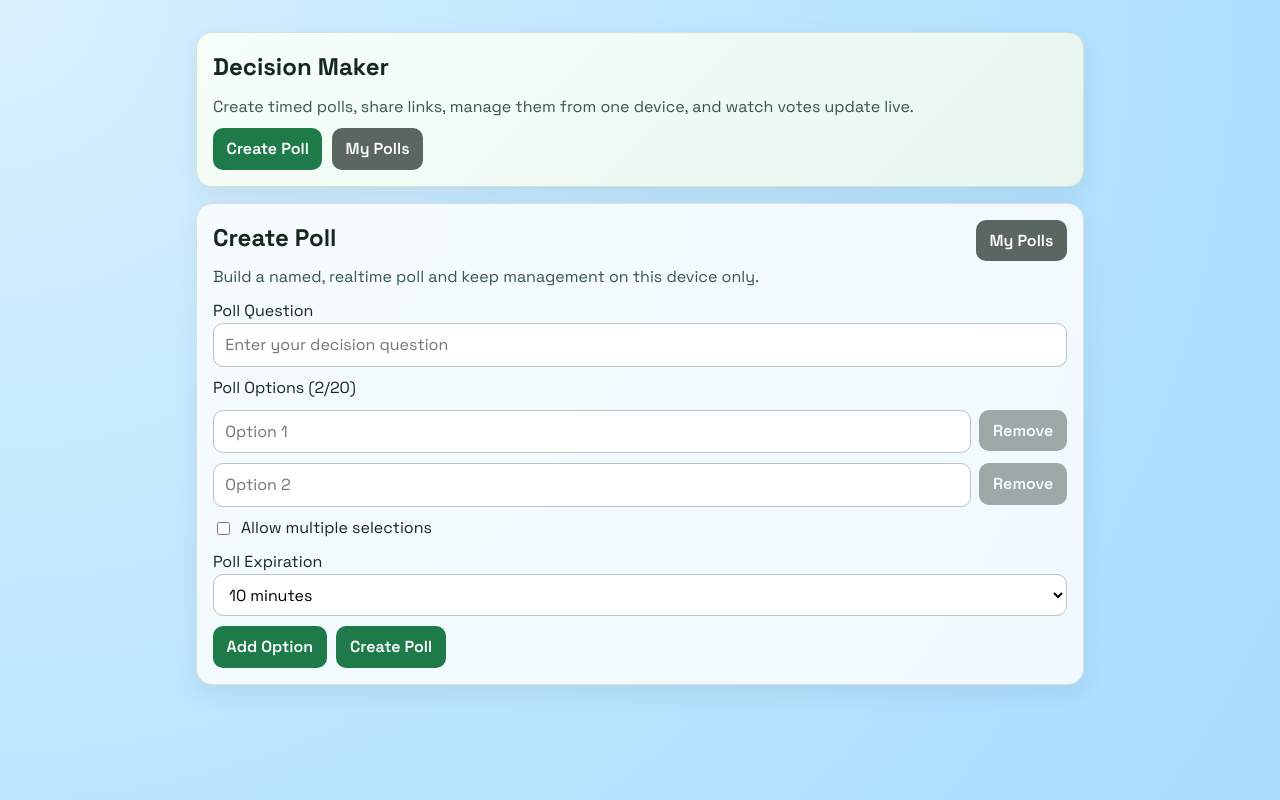
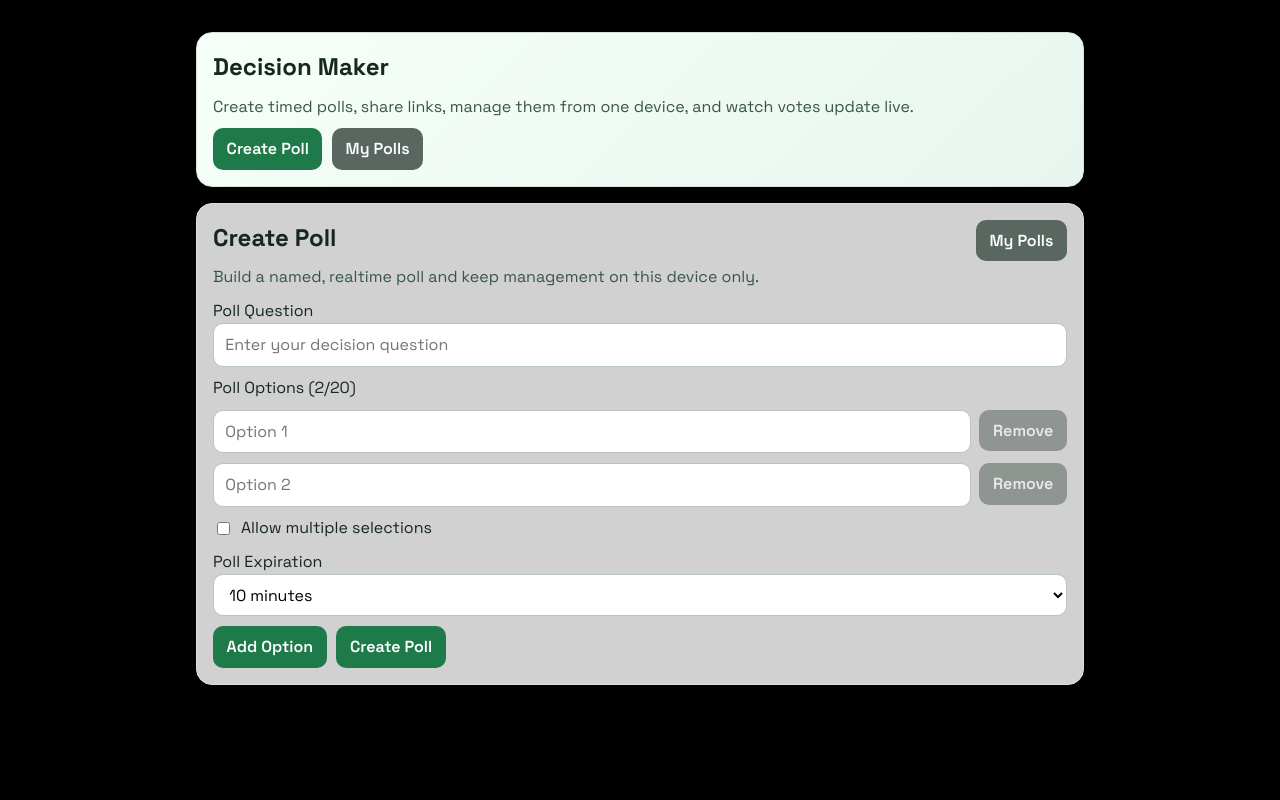
Before and after one commit to VivekNandimandalam/Decision-Maker, a React (Vite) app in the folder frontend/: page / in a window 1280 px wide. Built offline with nearby package versions, Linux system fonts and the light colour scheme.

Commit message:
Set global background to black for CI/CD demo

```diff
--- a/frontend/src/index.css
+++ b/frontend/src/index.css
@@ -19,7 +19,7 @@ body {
   margin: 0;
   min-width: 320px;
   min-height: 100vh;
-  background: radial-gradient(circle at 0% 0%, #d8f1ff, #bfe7ff 45%, #a7dcff);
+  background: #000000;
 }
 
 a {
```
